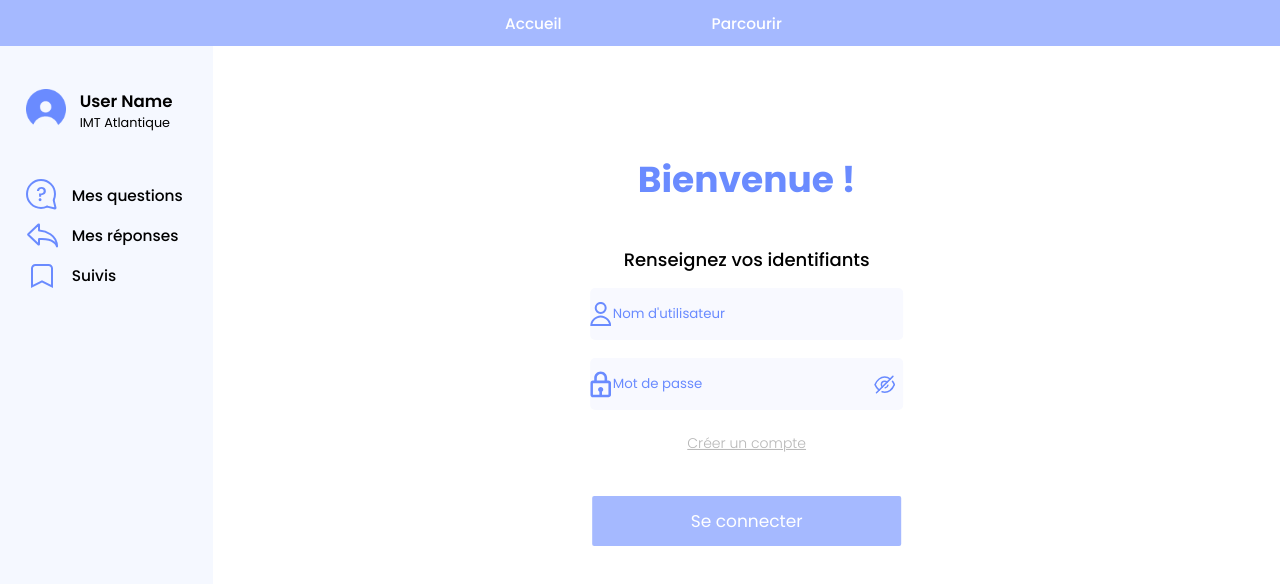
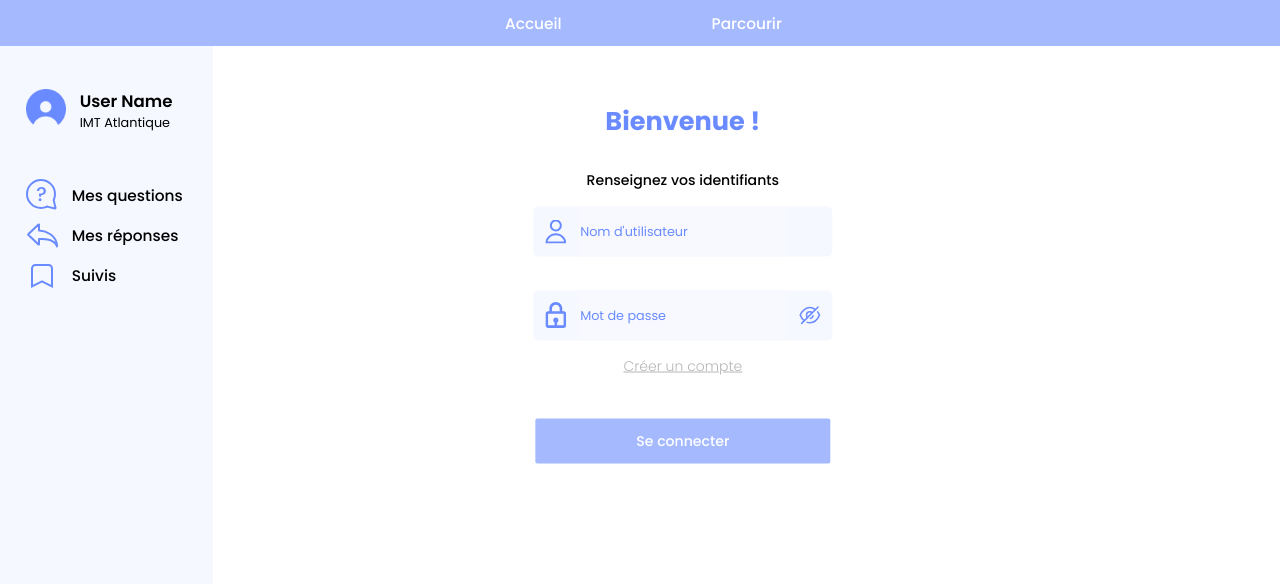
Before and after one commit to BrunoPre/fil-a1-forums-etudiant-front, a Vue app: page /connexion in a window 1280 px wide. Shown: the top 584 px of the page. Built offline with nearby package versions, Linux system fonts and the light colour scheme.

Commit message:
[Fix] Login page style

```diff
--- a/src/components/LoginPage.vue
+++ b/src/components/LoginPage.vue
@@ -41,7 +41,6 @@
           />
         </div>
       </div>
-      <div style="padding-bottom: 3vh"></div>
       <router-link :to="registerRoute" class="register"
         >Créer un compte</router-link
       >
@@ -84,13 +83,19 @@ export default {
 };
 </script>
 
+<style>
+.page-content {
+  margin: 0;
+}
+</style>
+
 <style scoped>
 .login-parent-container {
   display: grid;
-  grid-template-columns: 1fr 1.2fr 1fr;
+  grid-template-columns: repeat(5, 1fr);
   grid-template-rows: 1fr;
   gap: 0px 0px;
-  grid-template-areas: ". login-child-container .";
+  grid-template-areas: ". login-child-container login-child-container . .";
 }
 
 .login-child-container {
@@ -101,31 +106,33 @@ export default {
   top: 60%;
   left: 50%;
   transform: translate(-50%, -50%);
+  width: 50%;
 }
 
 h1 {
   font-weight: 700;
-  font-size: 36px;
+  font-size: 2rem;
   color: #6a8bff;
 }
 
 h2 {
   font-weight: 500;
-  font-size: 18px;
-  line-height: 27px;
+  font-size: 1.1rem;
+  margin-bottom: 2vh;
 }
 
 .form-container {
-  background: #f8f9ff;
+  background: #f5f8ff;
   resize: none;
   border: none;
   border-radius: 5px;
   color: #446dff;
   display: grid;
-  grid-template-columns: 0.3fr 1.6fr 0.3fr;
+  grid-template-columns: 15% 70% 15%;
   grid-template-rows: 1fr;
   gap: 0px 0px;
   grid-template-areas: "icon input icon2";
+  margin-bottom: 2vh;
 }
 
 input {
@@ -133,12 +140,14 @@ input {
   border: none;
   outline: none;
   background: #f8f9ff;
-  height: 50px;
   color: #446dff;
+  font-size: 1rem;
+  height: 6vh;
 }
 
 input::placeholder {
   color: #6a8bff;
+  font-size: 1rem;
 }
 
 .icon {
@@ -181,8 +190,13 @@ img {
   /* text attributes */
   text-align: center;
   text-decoration: none;
-  font-size: 17px;
-  font-weight: 400;
+  font-size: 1.1rem;
+  font-weight: 500;
   color: white;
+  transition: 0.2s;
+}
+
+.login-button:hover {
+  background-color: #6a8bff;
 }
 </style>
```
